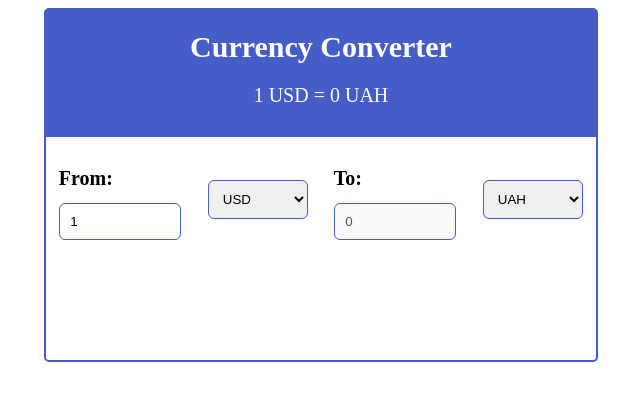
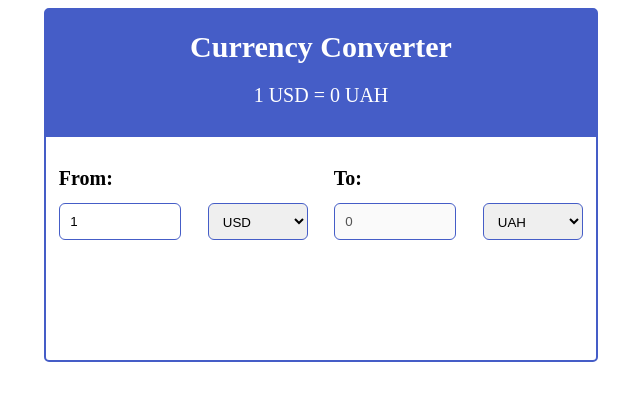
Before and after one commit to IraAmber/CurrencyConverter-main03, a React (Create React App) app: page / in a window 1280 px wide. Shown: the top 400 px of the page, without its empty margins (319-959 px from the left). Built offline with nearby package versions, Linux system fonts and the light colour scheme; no server answers.

Commit message:
add height input

```diff
--- a/src/styles.css
+++ b/src/styles.css
@@ -33,6 +33,7 @@ label {
   display: block;
   margin-bottom: 12px;
   font-weight: bold;
+  min-height: 23px;
 }
 
 input,
@@ -41,6 +42,7 @@ select {
   padding: 10px;
   border-radius: 6px;
   border: 1px solid var(--main-color);
+  max-height: 37px;
 }
 
 input[type="number"] {
```
